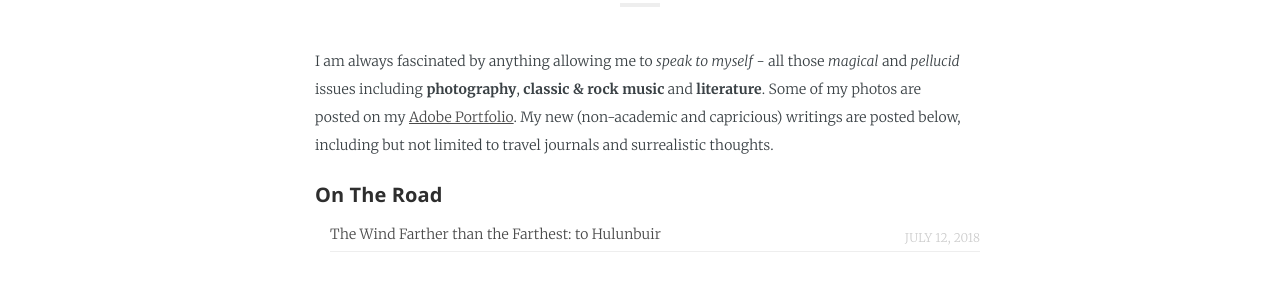
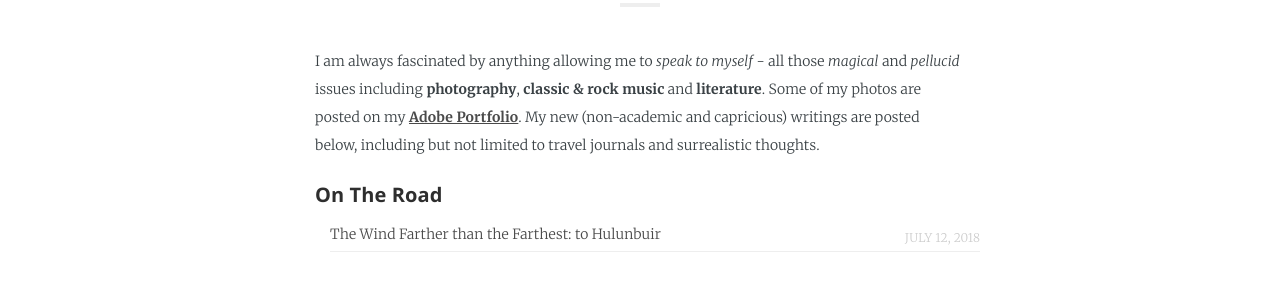
Before and after one commit to slowdivePTG/slowdivePTG.github.io, a Jekyll site: the page built from _pages/Gallery.md, in a window 1280 px wide. Shown: the part 490-790 px from the top of the page. Built offline with Jekyll 4.4.1, drawn with Linux system fonts in a browser that asks for light colours; some web fonts are replaced; a script that is not in the unit is left out.

```diff
--- a/Gemfile
+++ b/Gemfile
@@ -2,6 +2,7 @@
 
 gem "jekyll"
 gem 'wdm', '>= 0.1.0' if Gem.win_platform?
+gem "kramdown-parser-gfm"
 
 group :jekyll_plugins do
     gem 'jekyll-mentions'
--- a/_pages/Gallery.md
+++ b/_pages/Gallery.md
@@ -6,7 +6,7 @@
 title:     Photography & Writings
 ---
 
-I am always fascinated by anything allowing me to <i>speak to myself</i> - all those *magical* and *pellucid* issues including **photography**, **classic & rock music** and **literature**. Some of my photos are posted on my <u><a href = 'https://ptgcliu.myportfolio.com/work'> Adobe Portfolio</a></u>. My new (non-academic and capricious) writings are posted below, including but not limited to travel journals and surrealistic thoughts.
+I am always fascinated by anything allowing me to <i>speak to myself</i> - all those *magical* and *pellucid* issues including **photography**, **classic & rock music** and **literature**. Some of my photos are posted on my **<u><a href = 'https://ptgcliu.myportfolio.com/work'> Adobe Portfolio</a></u>**. My new (non-academic and capricious) writings are posted below, including but not limited to travel journals and surrealistic thoughts.
 
   {% assign sorted_cats = site.categories | sort %}
   {% for category in sorted_cats %}
```
Also changed, not shown: Gemfile.lock.
